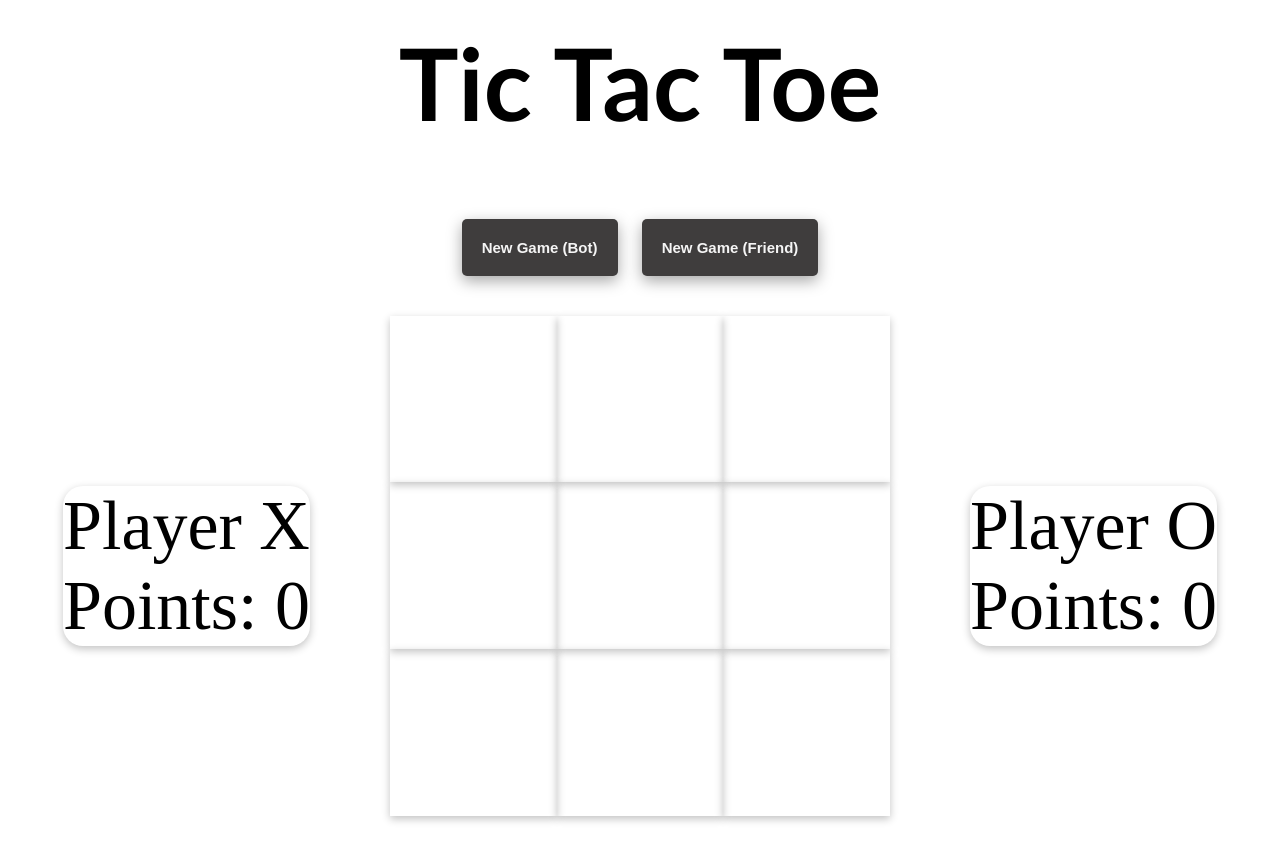
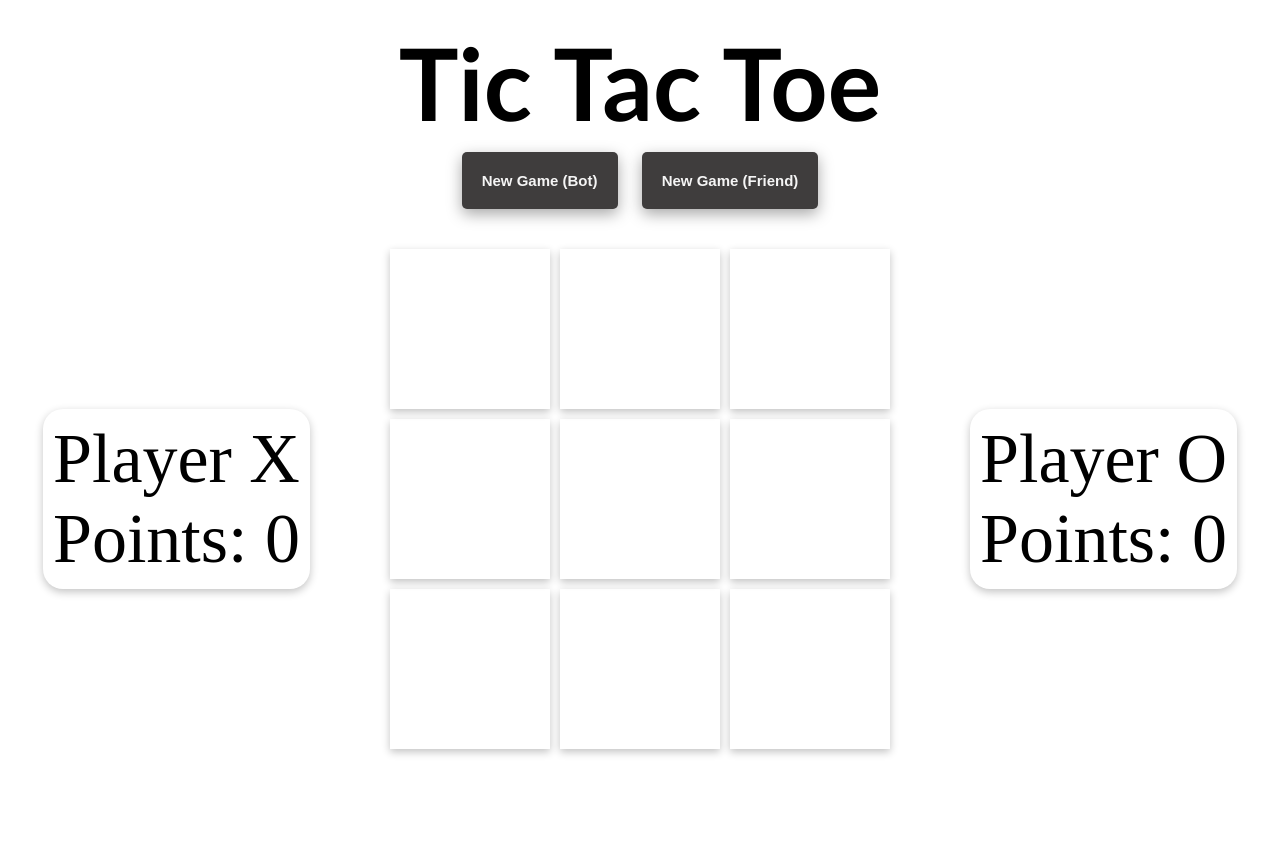
Before and after one commit to rejnowicz281/js-tic-tac-toe, a plain HTML site: page index.html in a window 1280 px wide. After the commit the page ends 800 px from the top, so only its background shows below. Drawn offline with Linux system fonts and the light colour scheme; a web font is replaced by a local one.

Commit message:
Make minor styling changes

```diff
--- a/main.css
+++ b/main.css
@@ -28,6 +28,7 @@ body {
 }
 
 .game-heading {
+  margin: 0;
   font-size: 100px;
   animation: 3s gameHeadingSlideIn 1 normal;
 }
@@ -98,6 +99,11 @@ body {
   box-shadow: rgba(0, 0, 0, 0.24) 0px 3px 8px;
   border-radius: 20px;
   text-align: center;
+  padding: 10px;
+}
+
+.green {
+  background-color: green;
 }
 
 #playerX-container {
@@ -140,6 +146,8 @@ body {
   margin: 30px;
   animation: 2s gameBoardSlideIn 1 normal;
   font-size: 100px;
+  gap: 10px;
+  user-select: none;
 }
 
 @keyframes gameBoardSlideIn {
@@ -157,4 +165,10 @@ body {
   display: flex;
   justify-content: center;
   align-items: center;
+  transition: 0.1s;
+  cursor: pointer;
 }
+
+.square:hover {
+  scale: 1.05;
+}
```
